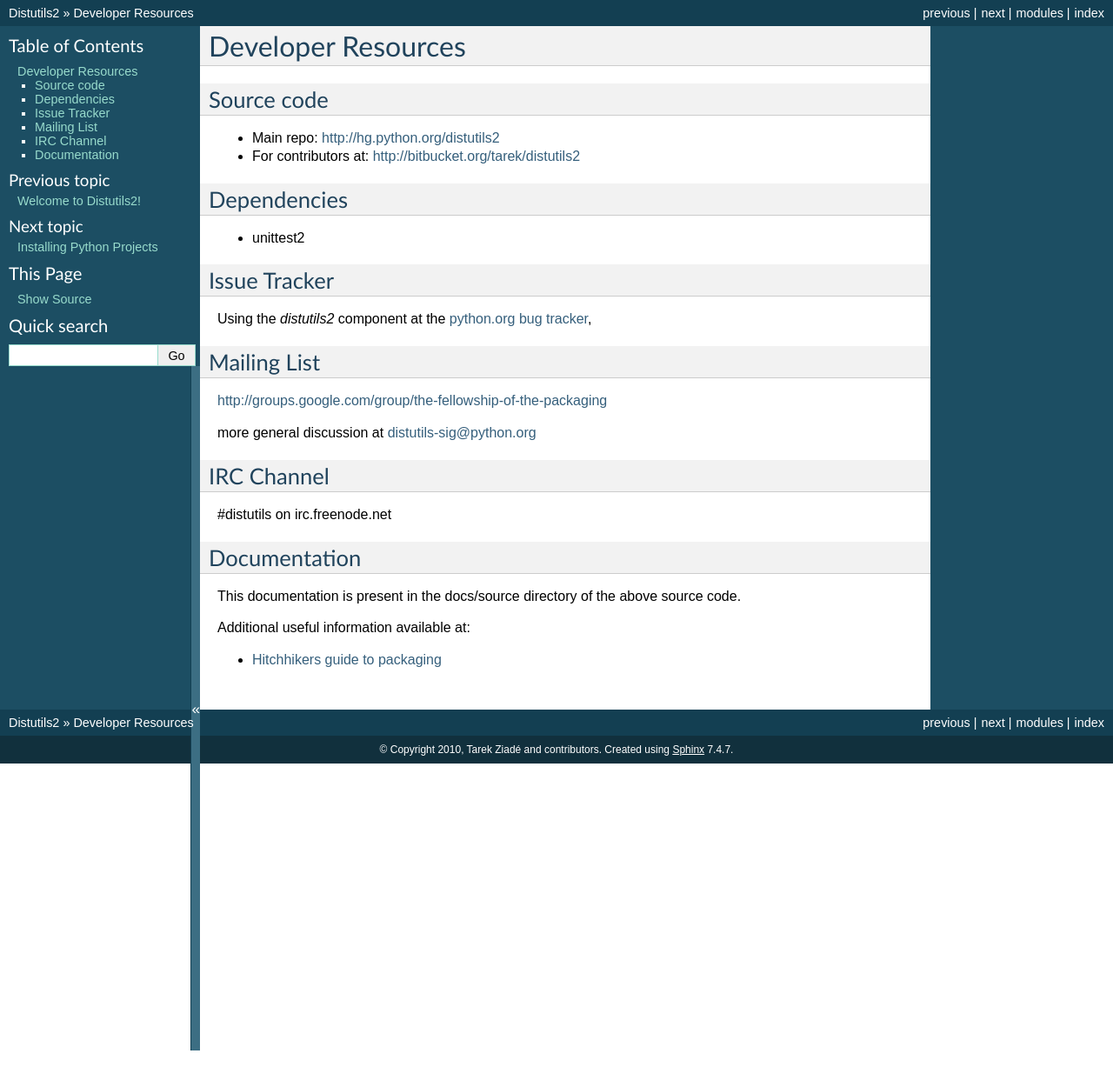
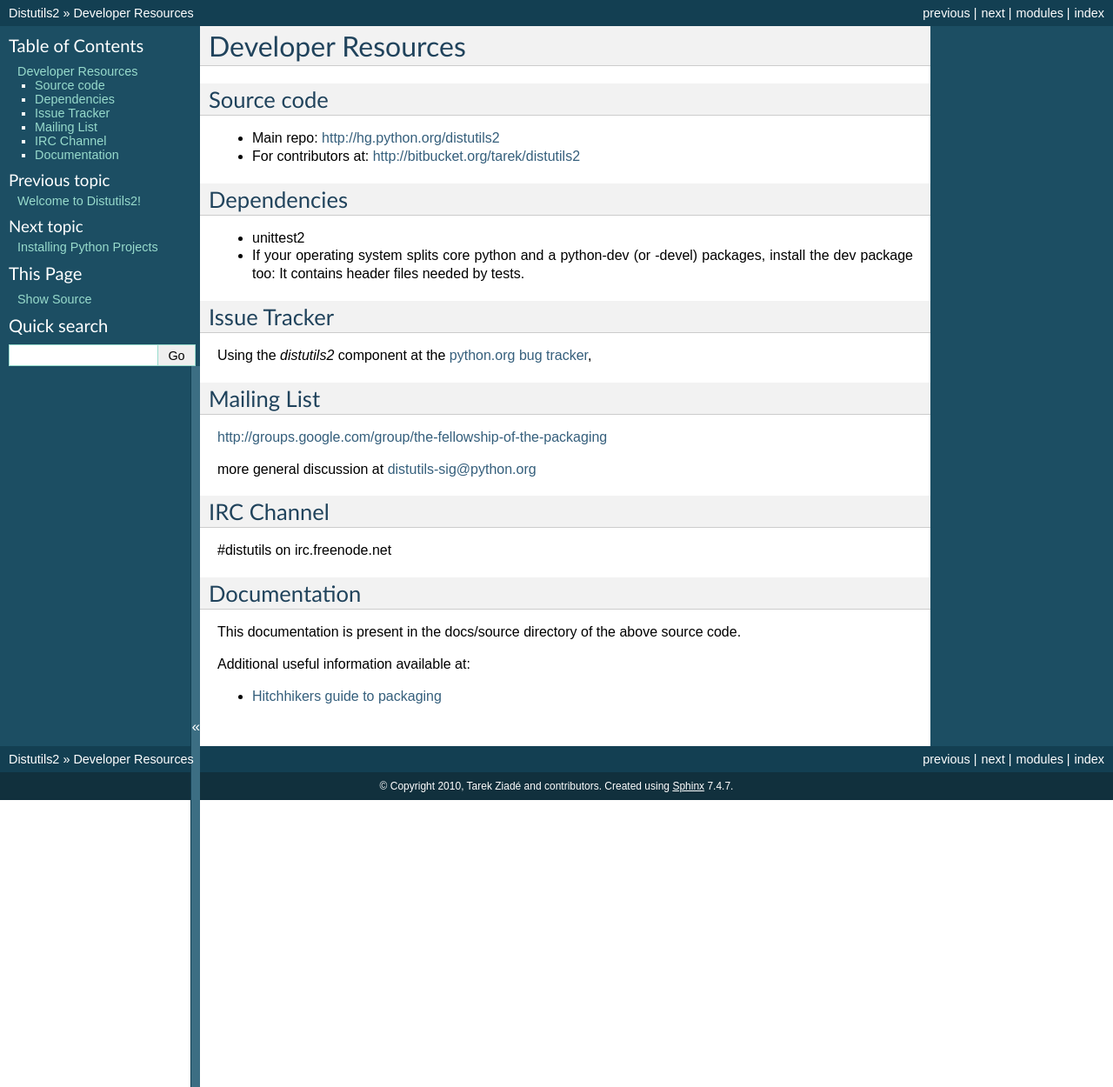
Before and after one commit to crateio/distutils2, a Sphinx documentation site: the page built from docs/source/devresources.rst, in a window 1280 px wide. Shown: the whole page at 87% size. Built offline with Sphinx 7.4.7, drawn with Linux system fonts in a browser that asks for light colours; before the commit the page ends 1208 px from its top, so only the background shows below that.

Commit message:
Add note to try to prevent test_build_ext failure if Python.h is not found

```diff
--- a/docs/source/devresources.rst
+++ b/docs/source/devresources.rst
@@ -13,6 +13,9 @@
 ~~~~~~~~~~~~
 
 * unittest2
+* If your operating system splits core python and a python-dev (or -devel)
+  packages, install the dev package too: It contains header files needed by
+  tests.
 
 Issue Tracker
 ~~~~~~~~~~~~~
```
